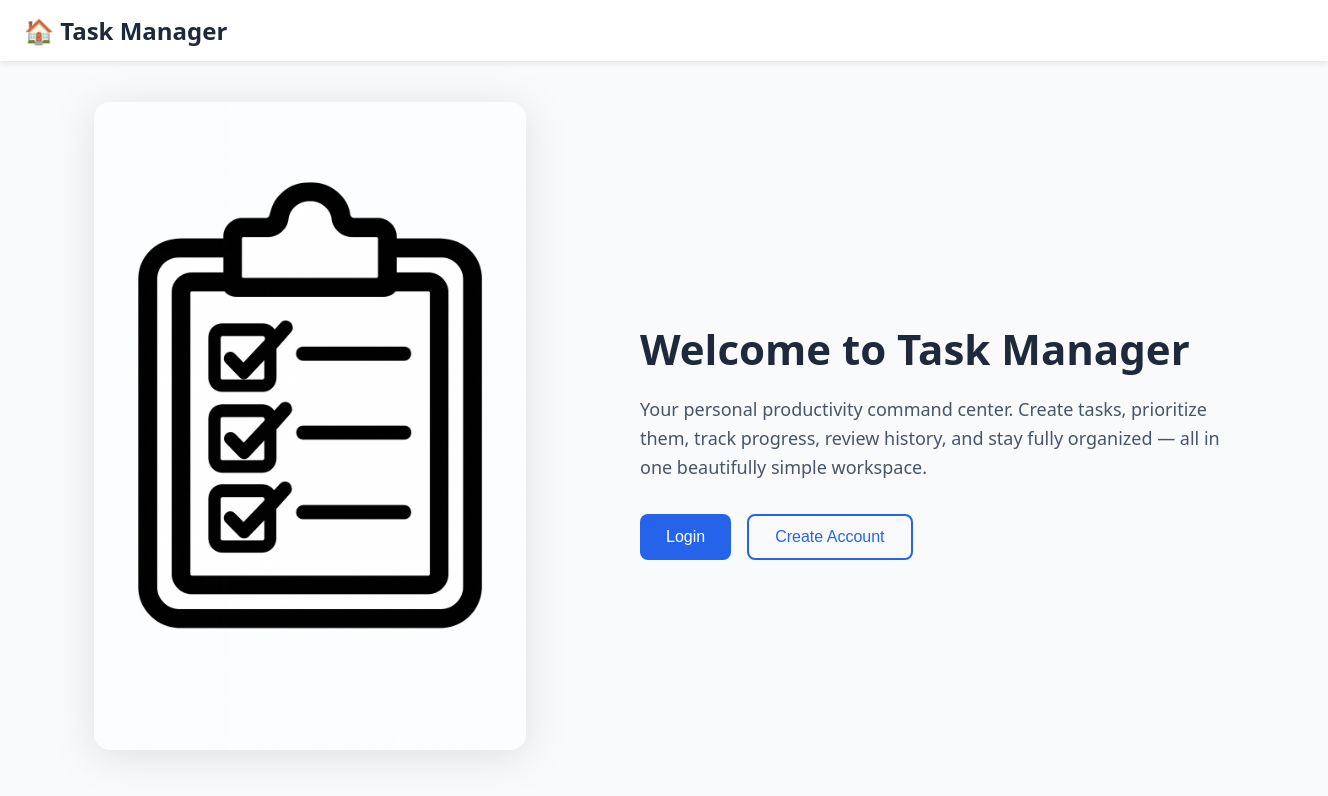
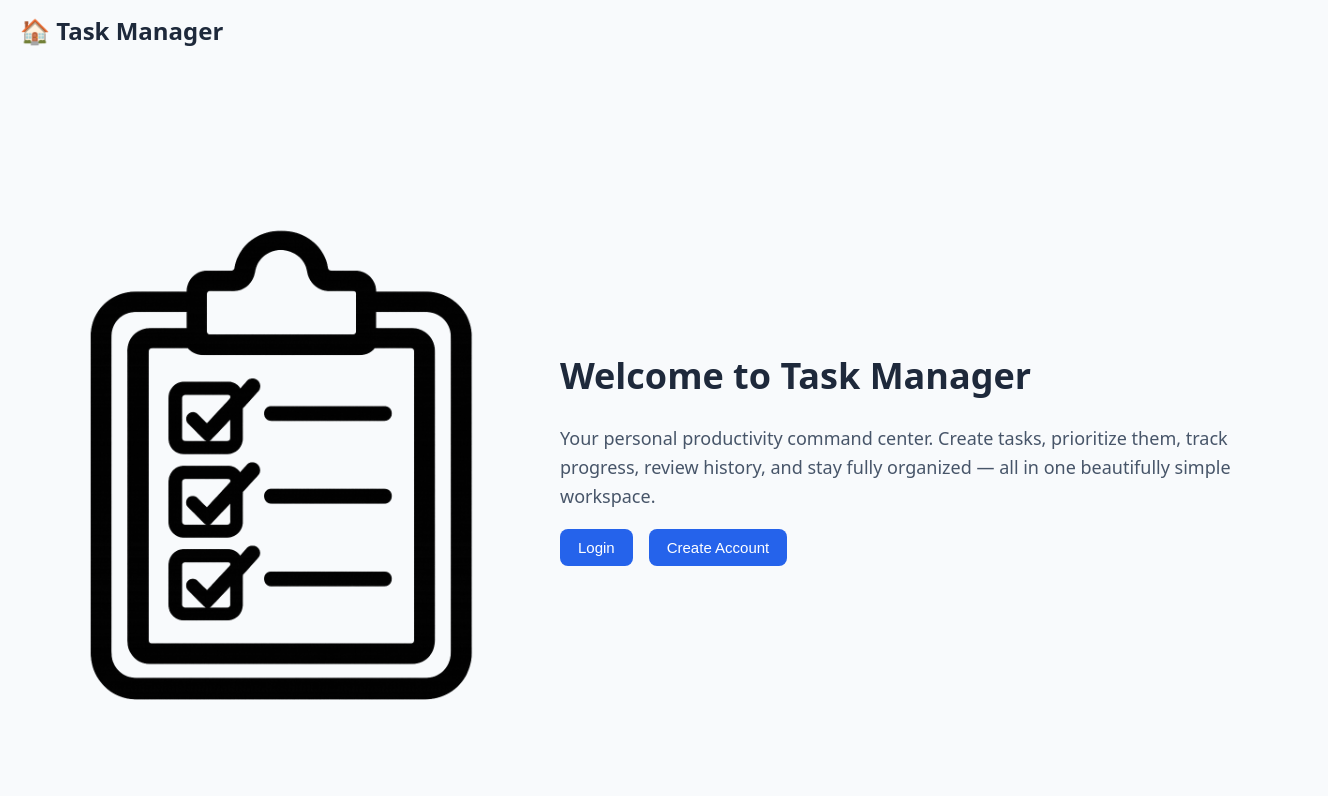
Before and after one commit to subratkumarkar/task-manager-web, a React (Vite) app in the folder client/: page / in a window 1280 px wide. Shown: the top 796 px of the page, 1328 px wide, since content can reach past the window. Built offline with nearby package versions, Linux system fonts and the light colour scheme.

Commit message:
modified homme page styling

```diff
--- a/client/src/pages/WelcomePage.tsx
+++ b/client/src/pages/WelcomePage.tsx
@@ -1,44 +1,26 @@
 import "../styles.css";
-import { useNavigate } from "react-router-dom";
 import taskImg from "../assets/task.png";
 
 export default function WelcomePage() {
-    const navigate = useNavigate();
-    const token = localStorage.getItem("token");
+    return (
+        <div className="welcome-container">
 
-    function handleLogin() {
-        if (token) navigate("/tasks");
-        else navigate("/login");
-    }
+            <img src={taskImg} className="welcome-image" alt="Task Manager" />
 
-    return (
-        <div className="welcome-wrapper">
-            <div className="welcome-left">
-                <img
-                    src={taskImg}
-                    alt="Task Manager Illustration"
-                    className="welcome-image"/>
-            </div>
-
-            <div className="welcome-right">
-                <h1 className="welcome-title">Welcome to Task Manager</h1>
-                <p className="welcome-text">
-                    Your personal productivity command center. Create tasks,
-                    prioritize them, track progress, review history, and stay fully
-                    organized — all in one beautifully simple workspace.
+            <div className="welcome-text">
+                <h1>Welcome to Task Manager</h1>
+                <p>
+                    Your personal productivity command center. Create tasks, prioritize
+                    them, track progress, review history, and stay fully organized — all
+                    in one beautifully simple workspace.
                 </p>
 
                 <div className="welcome-buttons">
-                    <button className="btn-primary" onClick={handleLogin}>
-                        Login
-                    </button>
-                    <button
-                        className="btn-secondary"
-                        onClick={() => navigate("/signup")} >
-                        Create Account
-                    </button>
+                    <button onClick={() => (window.location.href = "/login")}>Login</button>
+                    <button onClick={() => (window.location.href = "/signup")}>Create Account</button>
                 </div>
             </div>
+
         </div>
     );
 }
--- a/client/src/styles.css
+++ b/client/src/styles.css
@@ -82,14 +82,6 @@ button:disabled {
     justify-content: center;
 }
 
-.welcome-image {
-    width: 80%;
-    max-width: 550px;
-    height: auto;
-    filter: drop-shadow(0 6px 20px rgba(0, 0, 0, 0.1));
-    border-radius: 16px;
-}
-
 /* Right side */
 .welcome-right {
     flex: 1;
@@ -146,26 +138,27 @@ button:disabled {
     color: white;
 }
 
-/* Responsive */
-@media (max-width: 900px) {
-    .welcome-wrapper {
-        flex-direction: column;
-        text-align: center;
-        padding-top: 80px;
-    }
+/* Prevent horizontal scrolling globally */
+body, html {
+    overflow-x: hidden;
+}
 
-    .welcome-left {
-        order: 1;
-    }
+/* Ensure the welcome container fits screen */
+.welcome-container {
+    display: flex;
+    align-items: center;
+    justify-content: center;
+    padding: 40px;
+    max-width: 1300px;
+    margin: 0 auto;
+    gap: 40px;
+}
 
-    .welcome-right {
-        order: 2;
-    }
-
-    .welcome-image {
-        width: 65%;
-        max-width: 350px;
-    }
+/* Make image responsive */
+.welcome-image {
+    max-width: 40%;
+    height: auto;
+    object-fit: contain;
 }
 
 
@@ -422,16 +415,15 @@ textarea:focus {
 /* HEADER BAR */
 
 .app-header {
-    width: 100%;
-    padding: 14px 24px;
-    background: var(--card-bg);
-    box-shadow: var(--shadow);
     display: flex;
     justify-content: space-between;
     align-items: center;
-    position: sticky;
-    top: 0;
-    z-index: 1000;
+    padding: 0 20px;
+    height: 60px;
+    box-sizing: border-box;
+    width: 100%;
+    max-width: 100%;
+    overflow-x: hidden;
 }
 
 .app-header-left {
@@ -445,7 +437,7 @@ textarea:focus {
 
 .app-header-right {
     display: flex;
-    gap: 18px;
+    gap: 10px;
 }
 
 .header-link {
```
Also changed, not shown: client/src/assets/task.png.
